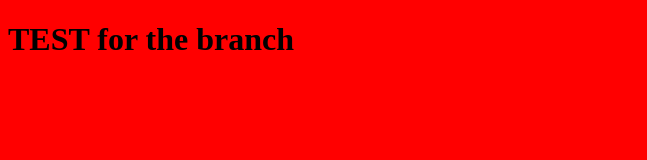
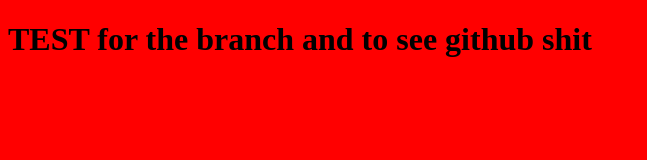
Before and after one commit to RakanAi/Activata, a plain HTML site: page index.html in a window 1280 px wide. Shown: the whole page, without its empty margins (0-647 px from the left). Drawn offline with Linux system fonts and the light colour scheme.

Commit message:
hub test

```diff
--- a/index.html
+++ b/index.html
@@ -7,7 +7,7 @@
     <link rel="stylesheet" href="styler.css">
 </head>
 <body>
-    <h1>TEST for the branch</h1>
+    <h1>TEST for the branch and to see github shit</h1>
     <script src="app.js"></script>
 </body>
 </html>
```
